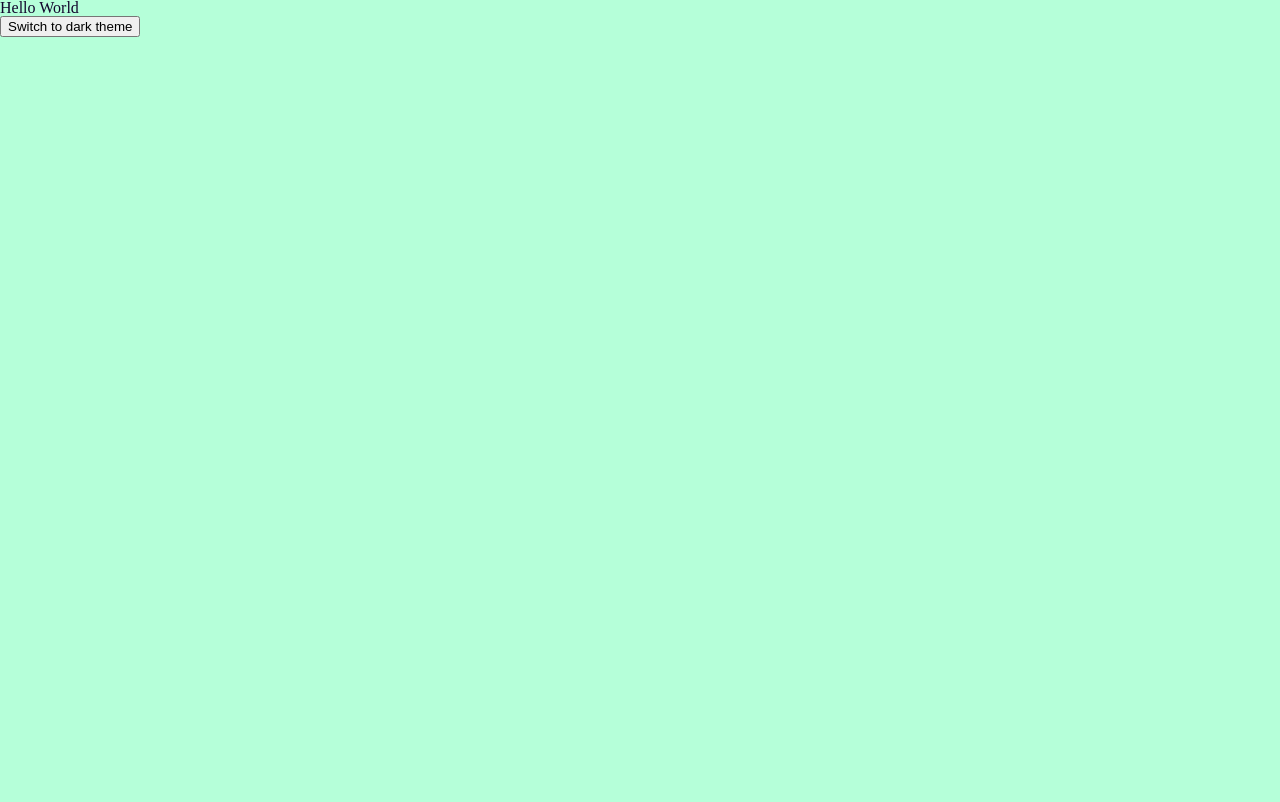
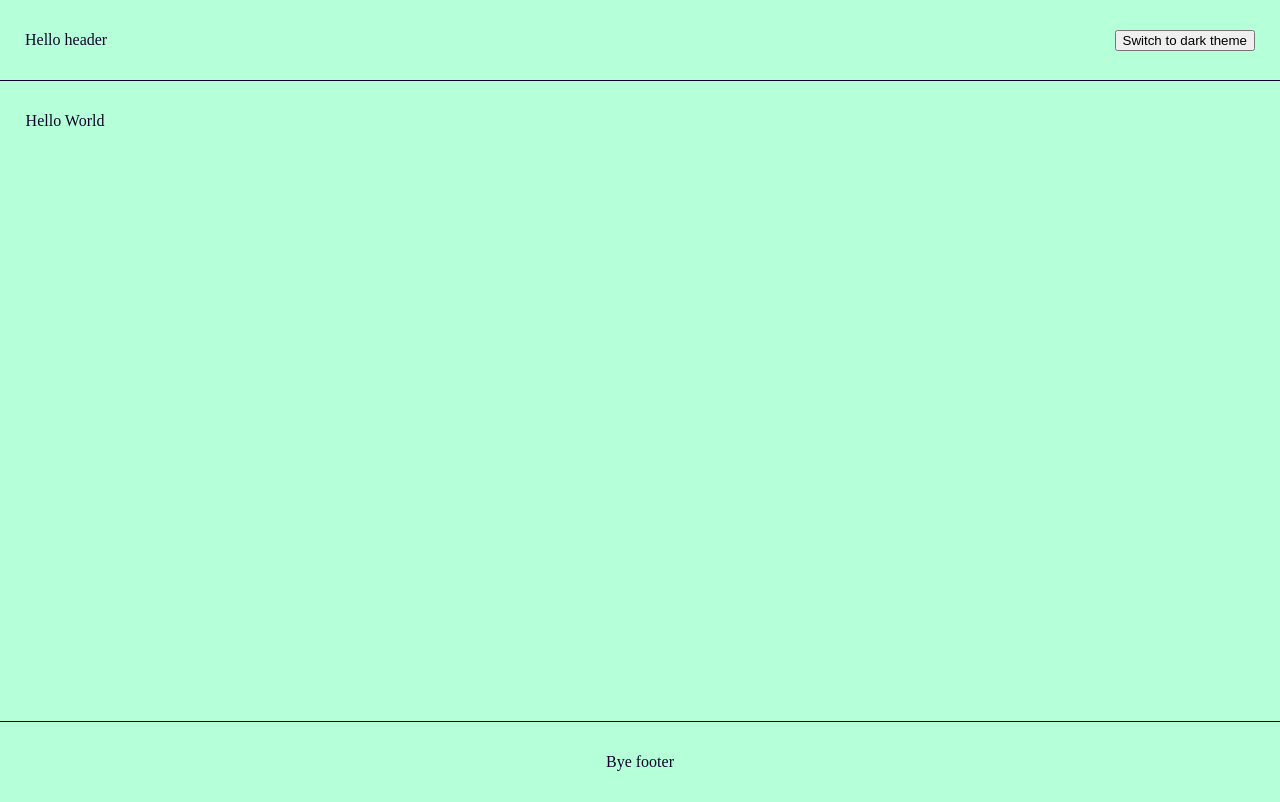
Before and after one commit to DigitalMeteorCode/React-Drum, a React (Create React App) app: page / in a window 1280 px wide. Built offline with nearby package versions, Linux system fonts and the light colour scheme.

Commit message:
Création du header et du footer

```diff
--- /dev/null
+++ b/src/components/Footer/index.js
@@ -0,0 +1,17 @@
+import styled from "styled-components";
+
+export default function Footer(){
+    return (
+        <Wrapper>
+            <p>Bye footer</p>
+        </Wrapper>
+    );
+}
+
+const Wrapper = styled.footer`
+height: 80px;
+    display: flex;
+    justify-content: center;
+    align-items: center;
+    border-top: solid 1px;
+`;
--- /dev/null
+++ b/src/components/Header/index.js
@@ -0,0 +1,21 @@
+import styled from "styled-components";
+
+export default function Header({ isLight, handleToggleTheme }){
+    return (
+        <Wrapper>
+            <h1>Hello header</h1>
+            <button onClick={handleToggleTheme}>
+                Switch to {isLight ? "dark" : "light"} theme
+            </button>
+        </Wrapper>
+    );
+}
+
+const Wrapper = styled.header`
+    height: 80px;
+    display: flex;
+    justify-content: space-between;
+    padding: 0px 25px;
+    align-items: center;
+    border-bottom: solid 1px;
+`;
--- a/src/components/UI/Layout.js
+++ b/src/components/UI/Layout.js
@@ -1,8 +1,13 @@
 import styled, { ThemeProvider } from "styled-components";
 import { useState } from "react";
+
 import GlobalStyle from "./GlobalStyle";
+
 import lightTheme from "./themes/light.json";
 import darkTheme from "./themes/dark.json";
+
+import Header from "components/Header";
+import Footer from "components/Footer";
 
 export default function Layout({children}) {
     const [isLight, setIsLight] = useState(true);
@@ -15,13 +20,21 @@
         <ThemeProvider theme={isLight ? lightTheme : darkTheme}>
             <Wrapper>
                 <GlobalStyle />
-                {children}
-                <button onClick={handleToggleTheme}>
-                    Switch to {isLight ? "dark" : "light"} theme
-                </button>
+                <Header isLight={isLight} handleToggleTheme={handleToggleTheme} />
+                <Main>{children}</Main>
+                <Footer />
             </Wrapper>
         </ThemeProvider>
     );
 }
 
 const Wrapper = styled.div``;
+
+const Main = styled.div`
+min-height: calc(100vh - 192px);
+width: 96%;
+max-width: 1240px;
+margin: auto;
+margin-top: 32px;
+`;
+/*100vh - 160px = 100% de la fenêtre moins les 80px du header et du footer*/
```
Also changed, not shown: 1 other file (tests, documents, lock files or other folders).
